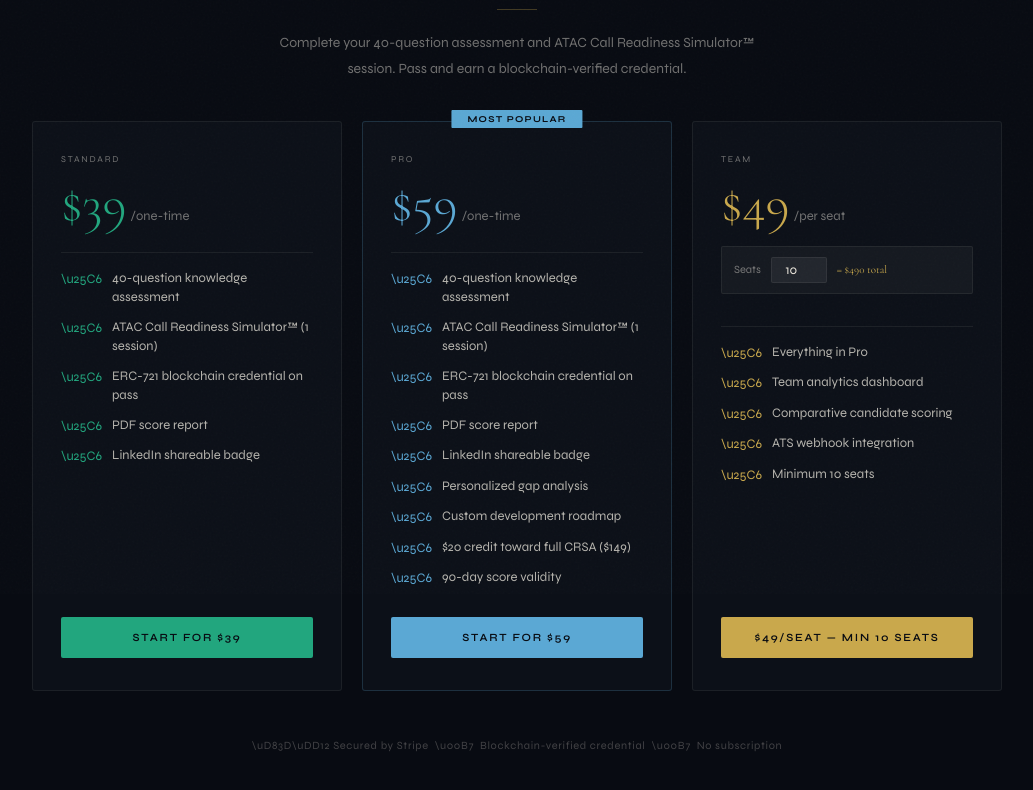
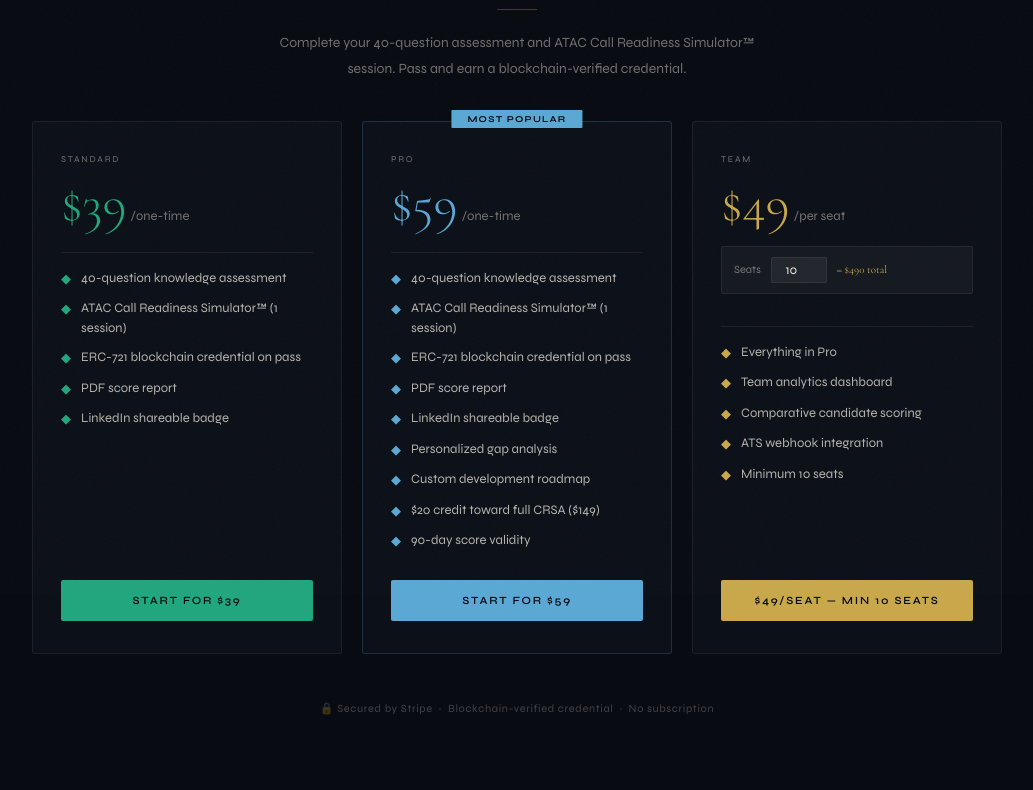
Before and after one commit to ATACINC/atac-frontend, a React app: page /payment in a window 1280 px wide. Shown: the part 206-996 px from the top of the page, without its empty margins (123-1156 px from the left). After the commit the page ends 969 px from the top, so only its background shows below. Built offline with nearby package versions, Linux system fonts and the light colour scheme; sample sign-in values are in the browser's storage; the HTML template or start-up script is replaced by a standard one.

Commit message:
fix(payment): escape JSX text nodes so unicode chars render correctly

```diff
--- a/src/pages/Payment.jsx
+++ b/src/pages/Payment.jsx
@@ -340,7 +340,7 @@ export default function Payment() {
       {/* -- Cancelled banner -- */}
       {cancelled && !needsVerification && (
         <div style={{ background: 'rgba(196,138,42,0.08)', border: `1px solid rgba(196,138,42,0.25)`, borderRadius: 3, padding: '12px 24px', margin: '0 auto 24px', maxWidth: 600, textAlign: 'center', fontSize: 13, color: AMBER }}>
-          Payment cancelled \u2014 no charge was made. Choose a tier below to continue.
+          Payment cancelled {'\u2014'} no charge was made. Choose a tier below to continue.
         </div>
       )}
 
@@ -475,7 +475,7 @@ export default function Payment() {
                   cursor: 'pointer',
                   padding: 0,
                 }}>
-                \u2190 Back to plans
+                {'\u2190'} Back to plans
               </button>
             </div>
 
@@ -537,7 +537,7 @@ export default function Payment() {
                 <ul style={{ listStyle: 'none', padding: 0, margin: '0 0 28px', display: 'flex', flexDirection: 'column', gap: 10, flexGrow: 1 }}>
                   {tier.features.map((f, fi) => (
                     <li key={fi} style={{ display: 'flex', alignItems: 'flex-start', gap: 10, fontSize: 13, color: 'rgba(238,233,223,0.75)', lineHeight: 1.5 }}>
-                      <span style={{ color: tier.color, flexShrink: 0, marginTop: 1 }}>\u25C6</span>
+                      <span style={{ color: tier.color, flexShrink: 0, marginTop: 1 }}>{'\u25C6'}</span>
                       {f}
                     </li>
                   ))}
@@ -566,7 +566,7 @@ export default function Payment() {
 
       {/* -- Trust line -- */}
       <div style={{ textAlign: 'center', fontSize: 11, color: 'rgba(238,233,223,0.25)', paddingBottom: 48, letterSpacing: '0.06em' }}>
-        \uD83D\uDD12 Secured by Stripe &nbsp;\u00B7&nbsp; Blockchain-verified credential &nbsp;\u00B7&nbsp; No subscription
+        {'\uD83D\uDD12'} Secured by Stripe &nbsp;{'\u00B7'}&nbsp; Blockchain-verified credential &nbsp;{'\u00B7'}&nbsp; No subscription
       </div>
 
       {/* -- Consent modal (renders when consent.ensure() is pending) -- */}
```
